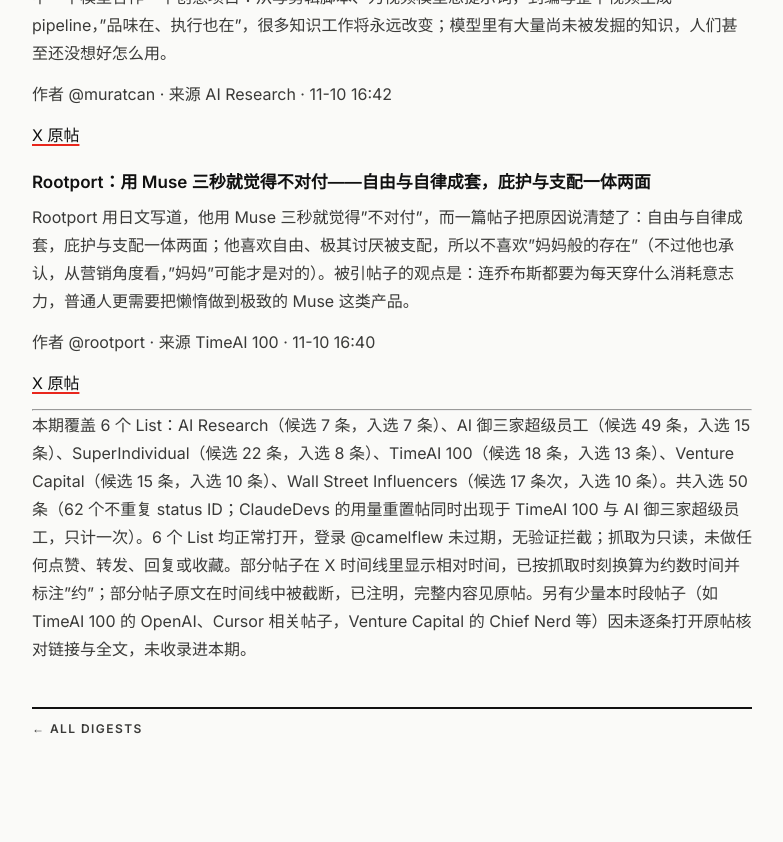
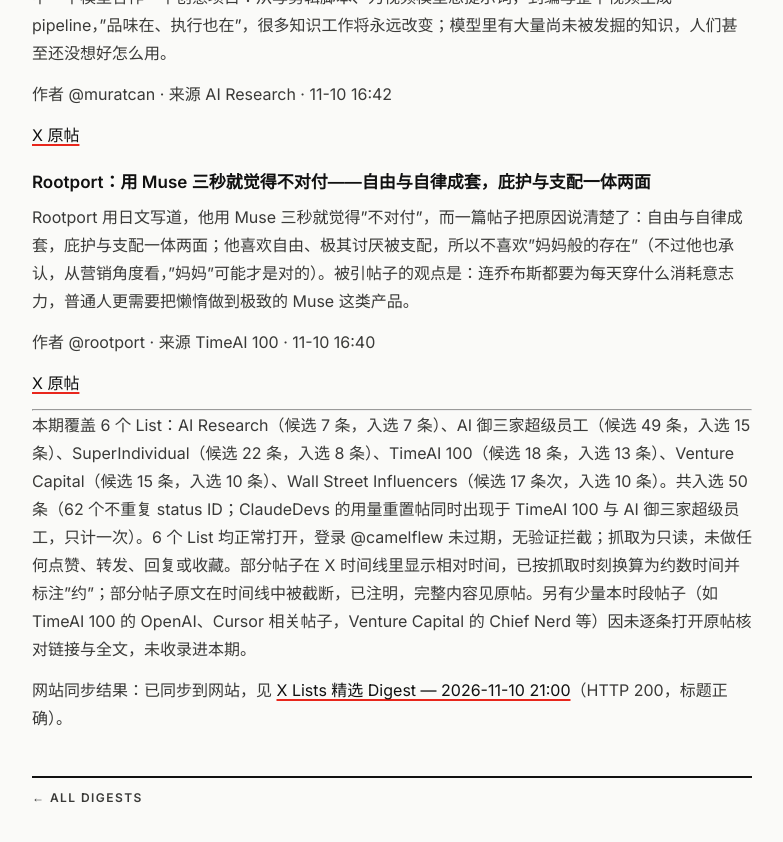
Before and after one commit to cptidiot/mzhao.me, a Jekyll site: the page built from _digests/2026-11-10-x-lists-2100.md, in a window 1280 px wide and 900 px high, scrolled down 12106 px. Shown: the top 842 px of the window, without its empty margins (248-1031 px from the left). Built offline with Jekyll 4.4.1, drawn with Linux system fonts in a browser that asks for light colours.

Commit message:
Digest: x-lists 2026-11-10 (add sync note)

```diff
--- a/_digests/2026-11-10-x-lists-2100.md
+++ b/_digests/2026-11-10-x-lists-2100.md
@@ -730,3 +730,6 @@
 ---
 
 本期覆盖 6 个 List：AI Research（候选 7 条，入选 7 条）、AI 御三家超级员工（候选 49 条，入选 15 条）、SuperIndividual（候选 22 条，入选 8 条）、TimeAI 100（候选 18 条，入选 13 条）、Venture Capital（候选 15 条，入选 10 条）、Wall Street Influencers（候选 17 条次，入选 10 条）。共入选 50 条（62 个不重复 status ID；ClaudeDevs 的用量重置帖同时出现于 TimeAI 100 与 AI 御三家超级员工，只计一次）。6 个 List 均正常打开，登录 @camelflew 未过期，无验证拦截；抓取为只读，未做任何点赞、转发、回复或收藏。部分帖子在 X 时间线里显示相对时间，已按抓取时刻换算为约数时间并标注"约"；部分帖子原文在时间线中被截断，已注明，完整内容见原帖。另有少量本时段帖子（如 TimeAI 100 的 OpenAI、Cursor 相关帖子，Venture Capital 的 Chief Nerd 等）因未逐条打开原帖核对链接与全文，未收录进本期。
+
+
+网站同步结果：已同步到网站，见 [X Lists 精选 Digest — 2026-11-10 21:00](https://mzhao.me/digest/2026-11-10-x-lists-2100/)（HTTP 200，标题正确）。
```
